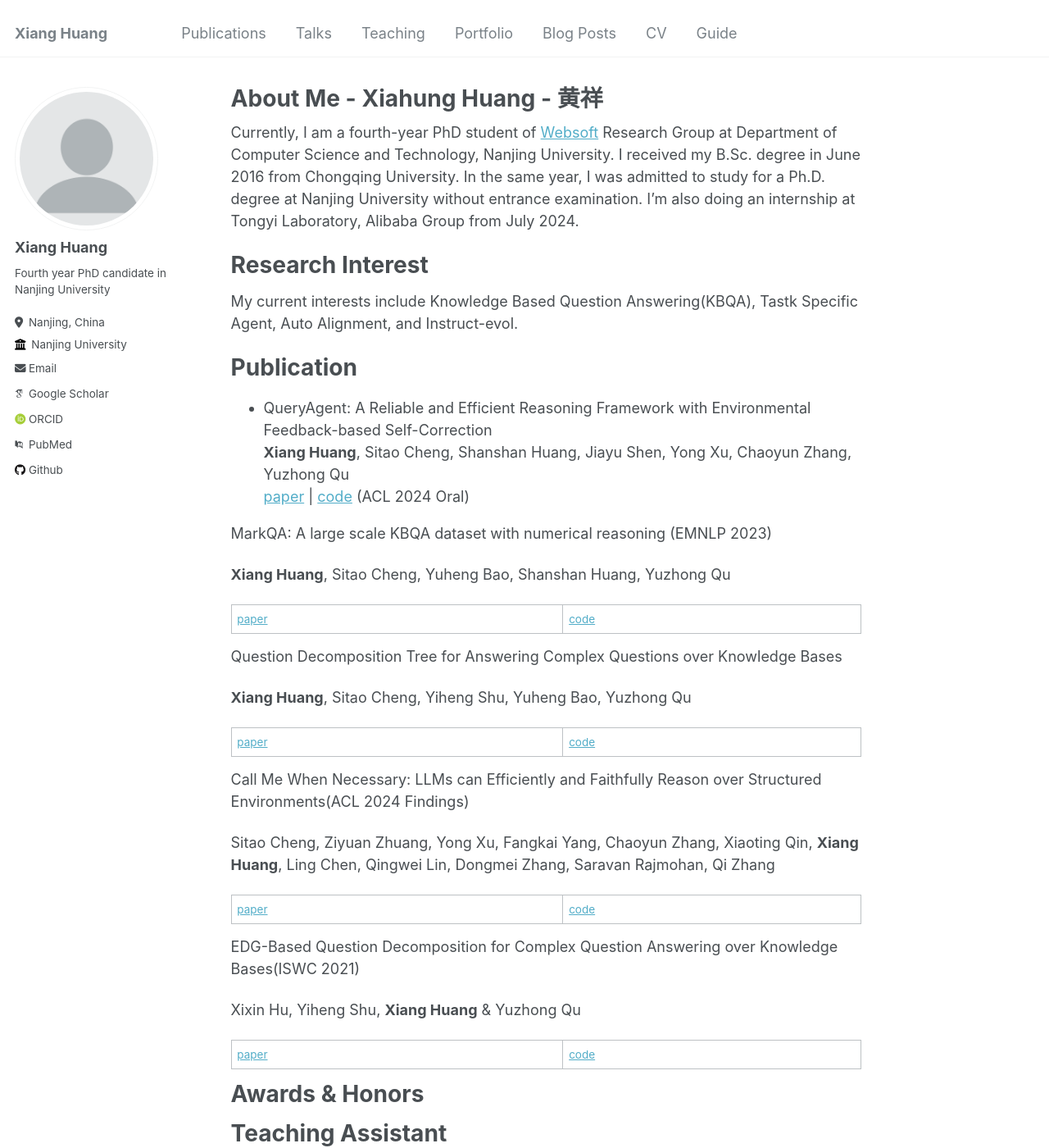
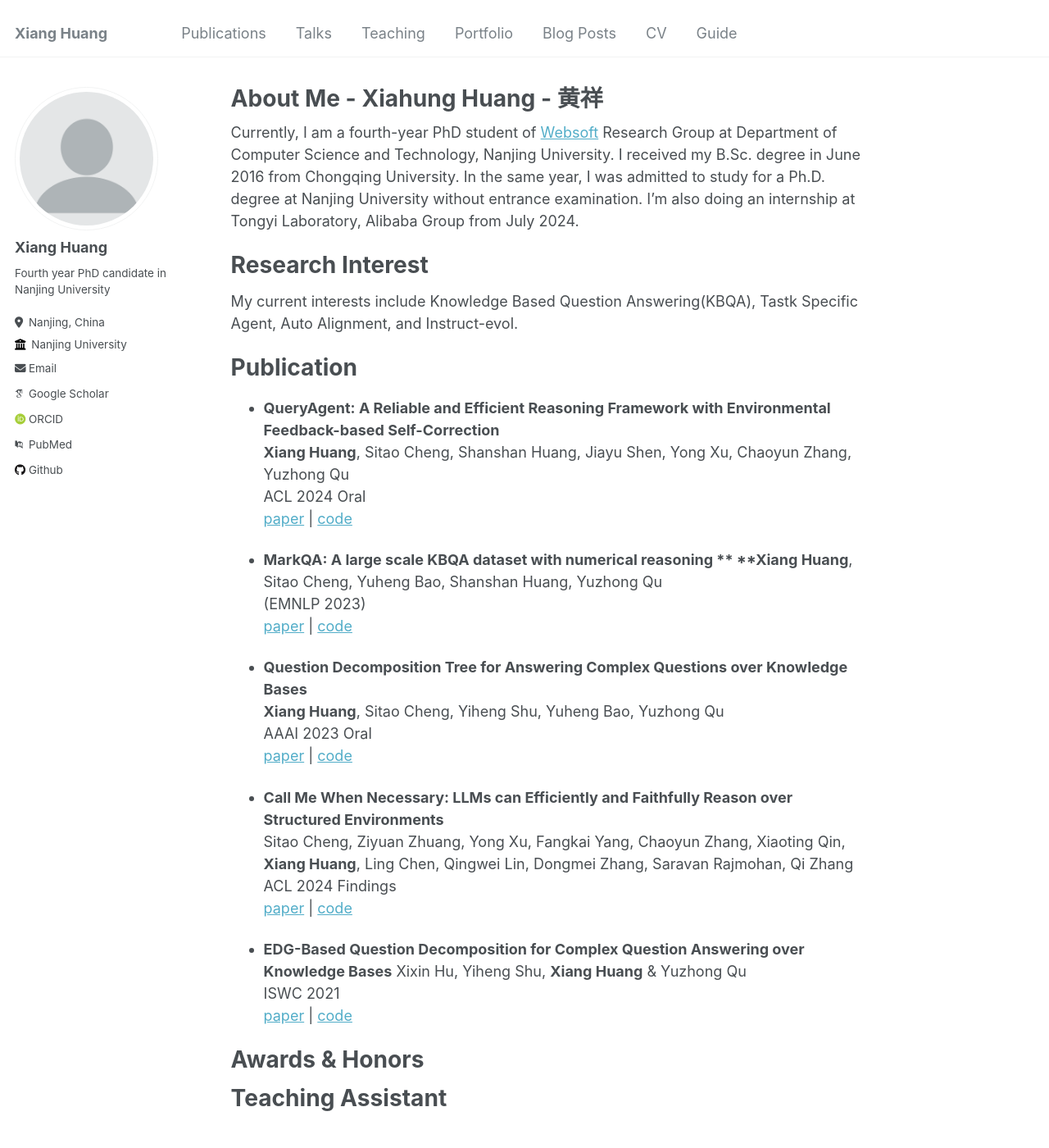
Before and after one commit to cdhx/cdhx.github.io, a Jekyll site: the page built from _pages/about.md, in a window 1280 px wide and 1400 px high. Shown: the whole window at 82% size. Built offline with Jekyll 4.4.1, drawn with Linux system fonts in a browser that asks for light colours; some web fonts are replaced.

Commit message:
Update about.md

```diff
--- a/_pages/about.md
+++ b/_pages/about.md
@@ -19,32 +19,28 @@ My current interests include Knowledge Based Question Answering(KBQA), Tastk Spe
 
 Publication
 ===
-- QueryAgent: A Reliable and Efficient Reasoning Framework with Environmental Feedback-based Self-Correction<br/>
-**Xiang Huang**, Sitao Cheng, Shanshan Huang, Jiayu Shen, Yong Xu, Chaoyun Zhang, Yuzhong Qu <br/> [paper](https://arxiv.org/abs/2403.11886) \| [code](https://github.com/cdhx/QueryAgent) (ACL 2024 Oral)
+- **QueryAgent: A Reliable and Efficient Reasoning Framework with Environmental Feedback-based Self-Correction** <br/>
+**Xiang Huang**, Sitao Cheng, Shanshan Huang, Jiayu Shen, Yong Xu, Chaoyun Zhang, Yuzhong Qu <br/> ACL 2024 Oral <br/> [paper](https://arxiv.org/abs/2403.11886) \| [code](https://github.com/cdhx/QueryAgent)
 
-MarkQA: A large scale KBQA dataset with numerical reasoning (EMNLP 2023)
+- **MarkQA: A large scale KBQA dataset with numerical reasoning **
+**Xiang Huang**, Sitao Cheng, Yuheng Bao, Shanshan Huang, Yuzhong Qu  <br/>
+(EMNLP 2023) <br/>
+[paper](http://arxiv.org/abs/2310.15517) \| [code](https://github.com/cdhx/MarkQA)
 
-**Xiang Huang**, Sitao Cheng, Yuheng Bao, Shanshan Huang, Yuzhong Qu
+- **Question Decomposition Tree for Answering Complex Questions over Knowledge Bases** <br/>
+**Xiang Huang**, Sitao Cheng, Yiheng Shu, Yuheng Bao, Yuzhong Qu <br/>
+AAAI 2023 Oral <br/>
+[paper](https://ojs.aaai.org/index.php/AAAI/article/view/26519/26291) \| [code](https://github.com/cdhx/QDTQA)
 
-[paper](http://arxiv.org/abs/2310.15517) | [code](https://github.com/cdhx/MarkQA)
+- **Call Me When Necessary: LLMs can Efficiently and Faithfully Reason over Structured Environments** <br/>
+Sitao Cheng, Ziyuan Zhuang, Yong Xu, Fangkai Yang, Chaoyun Zhang, Xiaoting Qin, **Xiang Huang**, Ling Chen, Qingwei Lin, Dongmei Zhang, Saravan Rajmohan, Qi Zhang <br/>
+ACL 2024 Findings <br/>
+[paper](https://arxiv.org/abs/2403.08593) \| [code](https://github.com/sitaocheng/readi)
 
-Question Decomposition Tree for Answering Complex Questions over Knowledge Bases
-
-**Xiang Huang**, Sitao Cheng, Yiheng Shu, Yuheng Bao, Yuzhong Qu
-
-[paper](https://ojs.aaai.org/index.php/AAAI/article/view/26519/26291) | [code](https://github.com/cdhx/QDTQA)
-
-Call Me When Necessary: LLMs can Efficiently and Faithfully Reason over Structured Environments(ACL 2024 Findings)
-
-Sitao Cheng, Ziyuan Zhuang, Yong Xu, Fangkai Yang, Chaoyun Zhang, Xiaoting Qin, **Xiang Huang**, Ling Chen, Qingwei Lin, Dongmei Zhang, Saravan Rajmohan, Qi Zhang
-
-[paper](https://arxiv.org/abs/2403.08593) | [code](https://github.com/sitaocheng/readi)
-
-EDG-Based Question Decomposition for Complex Question Answering over Knowledge Bases(ISWC 2021)
-
-Xixin Hu, Yiheng Shu, **Xiang Huang** & Yuzhong Qu
-
-[paper](https://link.springer.com/chapter/10.1007/978-3-030-88361-4_8) | [code](https://github.com/HXX97/EDG)
+- **EDG-Based Question Decomposition for Complex Question Answering over Knowledge Bases**
+Xixin Hu, Yiheng Shu, **Xiang Huang** & Yuzhong Qu <br/>
+ISWC 2021 <br/>
+[paper](https://link.springer.com/chapter/10.1007/978-3-030-88361-4_8) \| [code](https://github.com/HXX97/EDG)
 
 
 Awards & Honors
```
